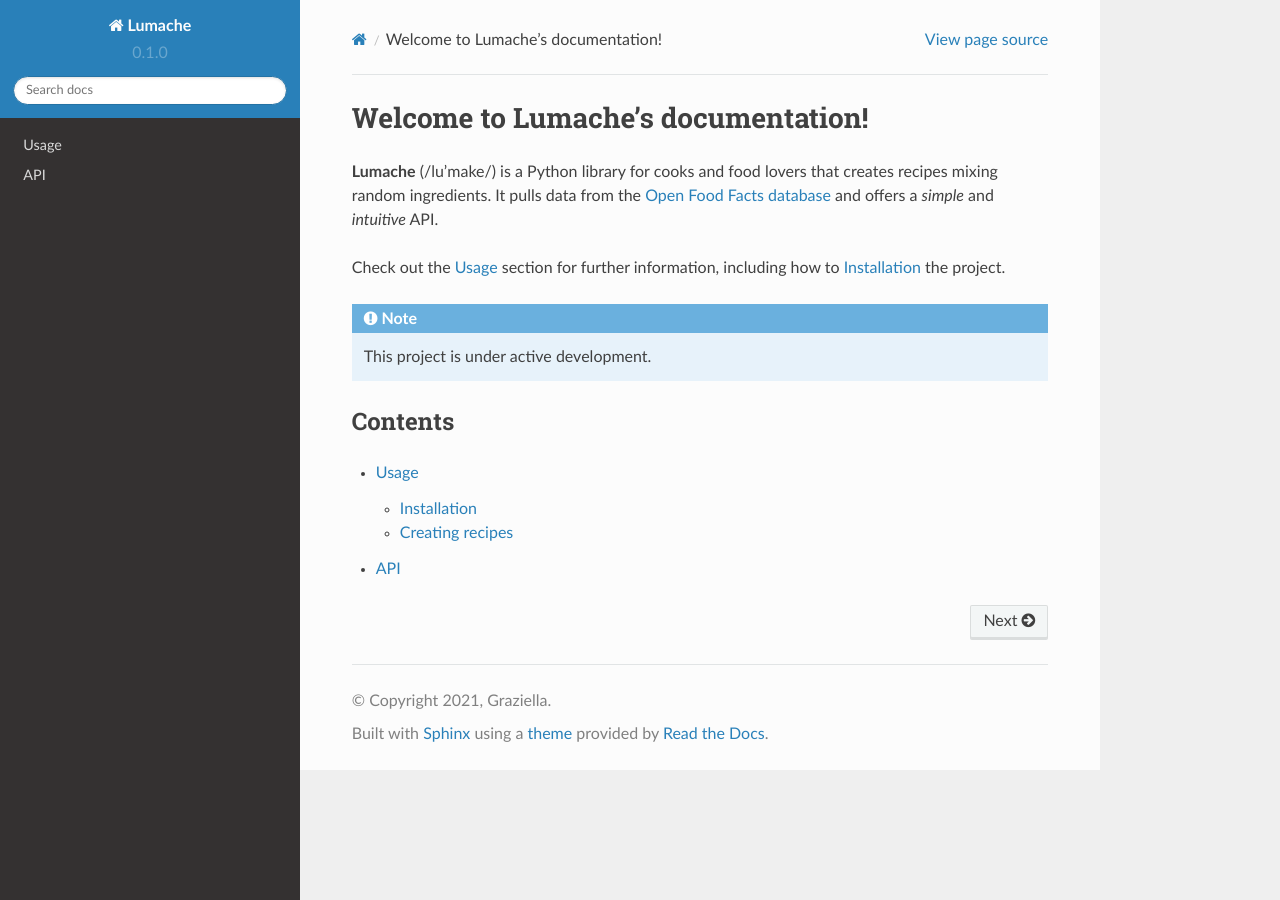
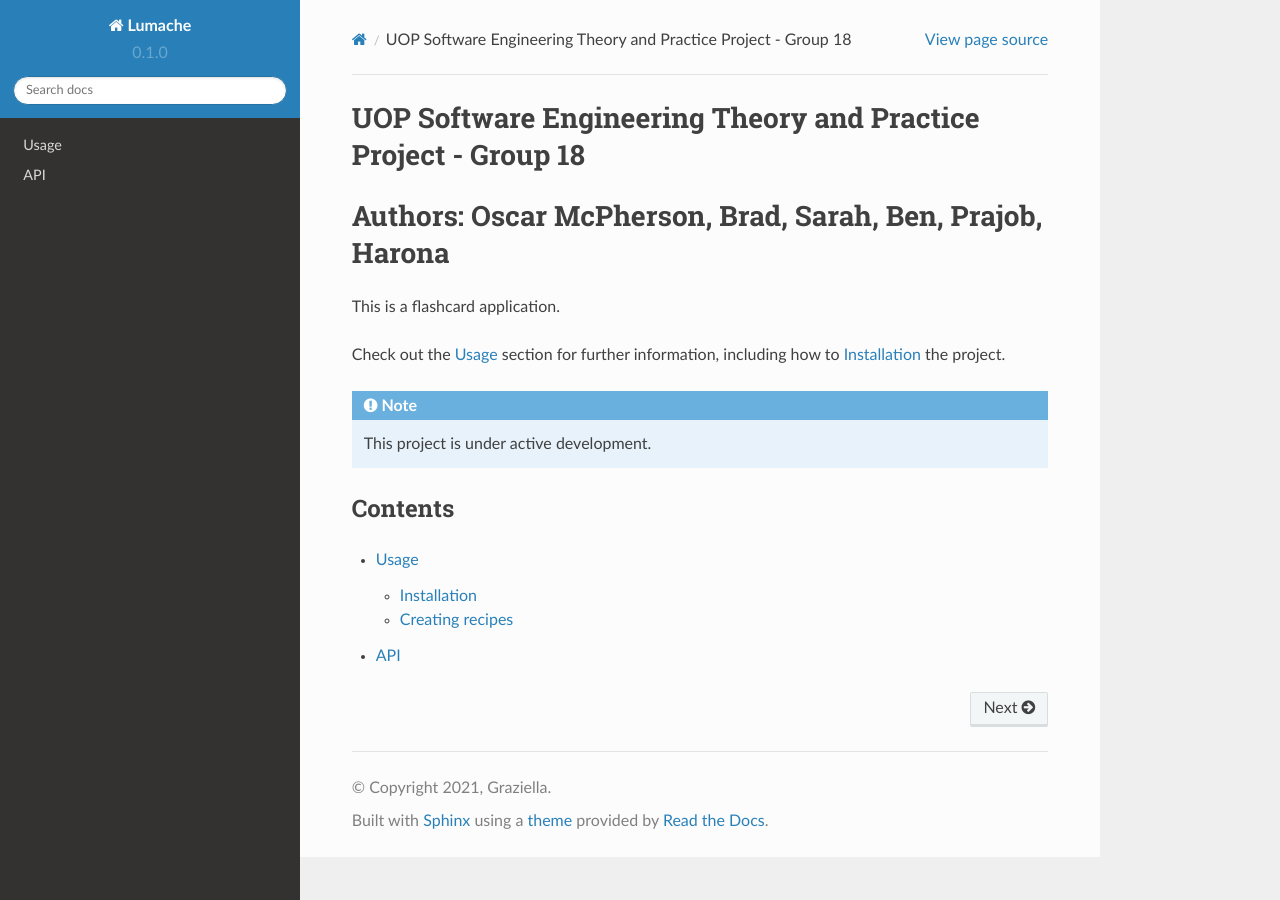
Before and after one commit to uop-setap/setap-app, a Sphinx documentation site: the page built from docs/source/index.rst, in a window 1280 px wide. Built offline with Sphinx 7.4.7 and the Read the Docs theme 2.0.0, drawn with Linux system fonts in a browser that asks for light colours.

Commit message:
Update index.rst

```diff
--- a/docs/source/index.rst
+++ b/docs/source/index.rst
@@ -1,10 +1,9 @@
-Welcome to Lumache's documentation!
+UOP Software Engineering Theory and Practice Project - Group 18
+===================================
+Authors: Oscar McPherson, Brad, Sarah, Ben, Prajob, Harona
 ===================================
 
-**Lumache** (/lu'make/) is a Python library for cooks and food lovers
-that creates recipes mixing random ingredients.
-It pulls data from the `Open Food Facts database <https://world.openfoodfacts.org/>`_
-and offers a *simple* and *intuitive* API.
+This is a flashcard application.
 
 Check out the :doc:`usage` section for further information, including
 how to :ref:`installation` the project.
```
